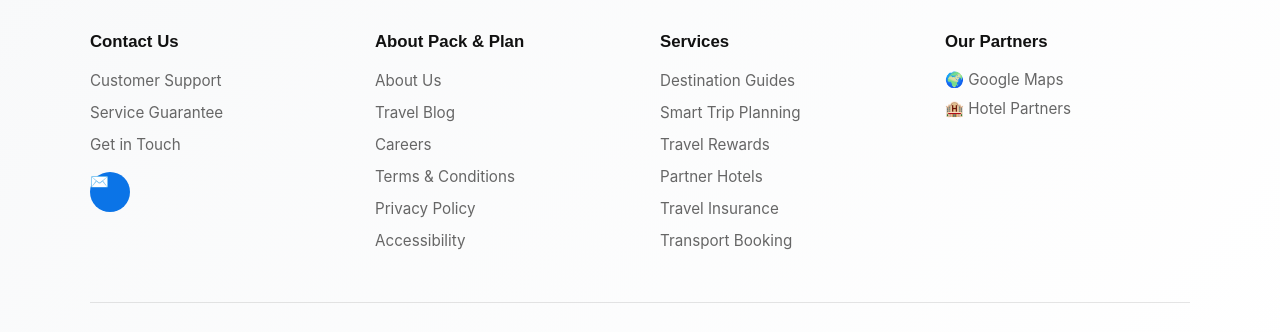
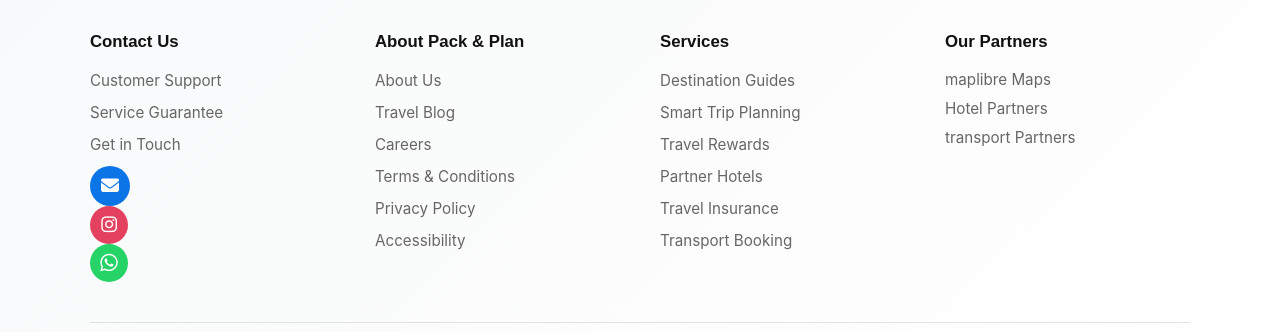
Before and after one commit to Tanisha2331/PackNplan, a website with bundled scripts: page index.html in a window 1280 px wide. Shown: the part 961-1293 px from the top of the page. Built offline with nearby package versions, Linux system fonts and the light colour scheme; no server answers.

Commit message:
fixed small  ui changes in about section

```diff
--- a/assets/css/home.css
+++ b/assets/css/home.css
@@ -1258,30 +1258,6 @@ html.dark-mode .footer-column a:hover {
   color: var(--accent);
 }
 
-.social-icons {
-  display: flex;
-  gap: 12px;
-  margin-top: 18px;
-}
-
-.social-icon {
-  width: 40px;
-  height: 40px;
-  background: var(--accent);
-  border-radius: 50%;
-  display: flex;
-  align-items: center;
-  justify-content: center;
-  color: white;
-  text-decoration: none;
-  cursor: pointer;
-  font-size: 1.3rem;
-}
-
-html.dark-mode .social-icon {
-  background: rgba(11, 116, 231, 0.8);
-}
-
 .partners {
   display: flex;
   flex-direction: column;
--- a/index.html
+++ b/index.html
@@ -7,6 +7,8 @@
   <link rel="stylesheet" href="/assets/css/home.css">
   <link href='https://unpkg.com/maplibre-gl@latest/dist/maplibre-gl.css' rel='stylesheet' />
   <script src='https://unpkg.com/maplibre-gl@latest/dist/maplibre-gl.js'></script>
+  <link rel="stylesheet"
+href="https://cdnjs.cloudflare.com/ajax/libs/font-awesome/6.5.0/css/all.min.css" />
 </head>
 <body>
   <header class="topbar">
@@ -216,7 +218,19 @@
           <li><a href="#contact">Get in Touch</a></li>
         </ul>
         <div class="social-icons">
-          <a href="mailto:support@packnplan.com" class="social-icon" title="Email">✉️</a>
+          <a href="mailto:packnplan.help@gmail.com"
+     class="social-icon"
+     title="Email"
+     style="width: 40px; height: 40px; background-color: #0b74e7; color: white; border-radius: 50%; display: flex; align-items: center; justify-content: center; text-decoration: none; font-size: 18px;">
+    <i class="fas fa-envelope"></i>
+  </a>
+  <a href="https://instagram.com/tanisha__16_" target="_blank" class="social-icon insta" title="Instagram" style="width: 38px; height: 38px; background-color: #E4405F; color: white; border-radius: 50%; display: flex; align-items: center; justify-content: center; text-decoration: none; transition: 0.3s;">
+    <i class="fab fa-instagram" style="font-size: 18px;"></i>
+  </a>
+
+  <a href="https://wa.me/7774930068" target="_blank" class="social-icon whatsapp" title="WhatsApp" style="width: 38px; height: 38px; background-color: #25D366; color: white; border-radius: 50%; display: flex; align-items: center; justify-content: center; text-decoration: none; transition: 0.3s;">
+    <i class="fab fa-whatsapp" style="font-size: 20px;"></i>
+  </a>
         </div>
       </div>
 
@@ -247,8 +261,9 @@
       <div class="footer-column">
         <h3>Our Partners</h3>
         <div class="partners">
-          <span class="partner-link">🌍 Google Maps</span>
-          <span class="partner-link">🏨 Hotel Partners</span>
+          <span class="partner-link">maplibre Maps</span>
+          <span class="partner-link">Hotel Partners</span>
+          <span class="partner-link">transport Partners</span>
         </div>
       </div>
     </div>
```
